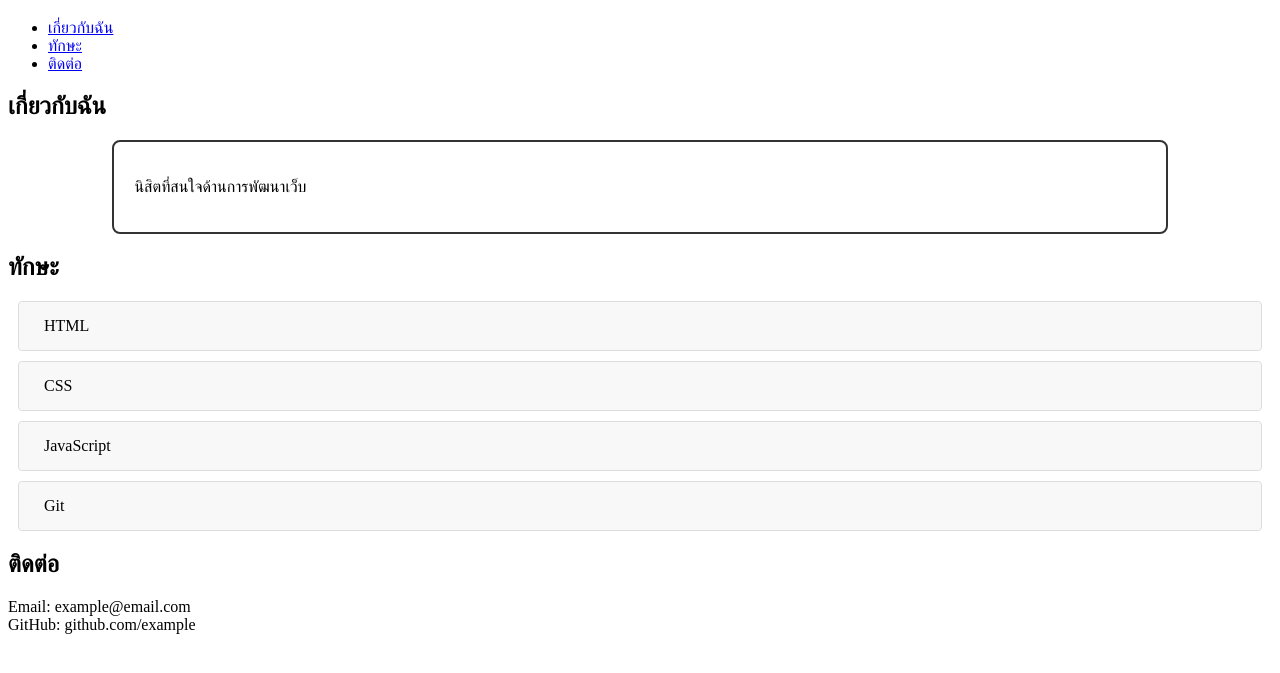
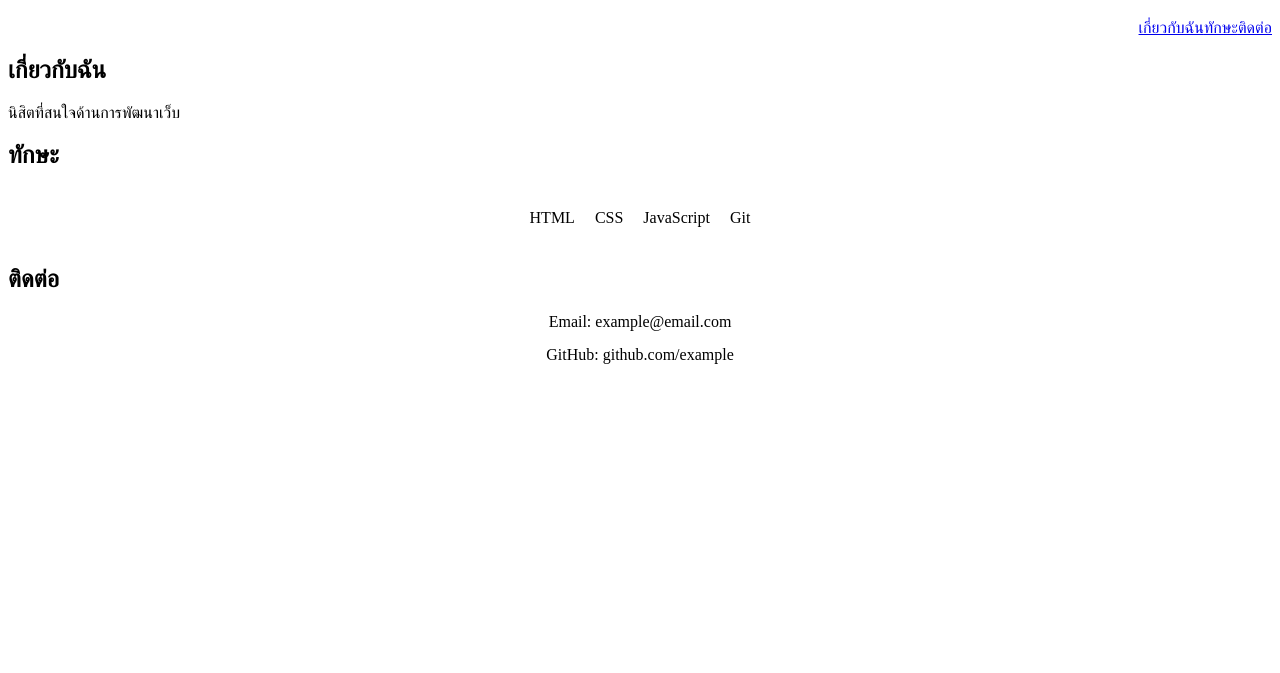
Before and after one commit to Weeraphattra-Thongjan/css-fundamentals-lab, a plain HTML site: page index.html in a window 1280 px wide. Shown: the part 61-734 px from the top of the page. Drawn offline with Linux system fonts and the light colour scheme.

Commit message:
add flexbox layouts

```diff
--- a/css/styles.css
+++ b/css/styles.css
@@ -1,17 +1,21 @@
-/* Box Model Practice */
-.content-box {
-    width: 80%;
-    margin: 20px auto;
+/* Flexbox Container Styles */
+.nav-list {
+    display: flex;
+    justify-content: flex-end;
+    list-style: none;
+    padding: 0;
+    margin: 0;
+    }
+    .skills-container {
+    display: flex;
+    flex-wrap: wrap;
+    justify-content: center;
+    gap: 20px;
     padding: 20px;
-    border: 2px solid #333;
-    border-radius: 8px;
-    background-color: white;
-}
-
-.skill-box {
-    margin: 10px;
-    padding: 15px 25px;
-    border: 1px solid #ddd;
-    border-radius: 4px;
-    background-color: #f8f8f8;
-}
+    }
+    .contact-container {
+    display: flex;
+    flex-direction: column;
+    align-items: center;
+    gap: 15px;
+    }
```
